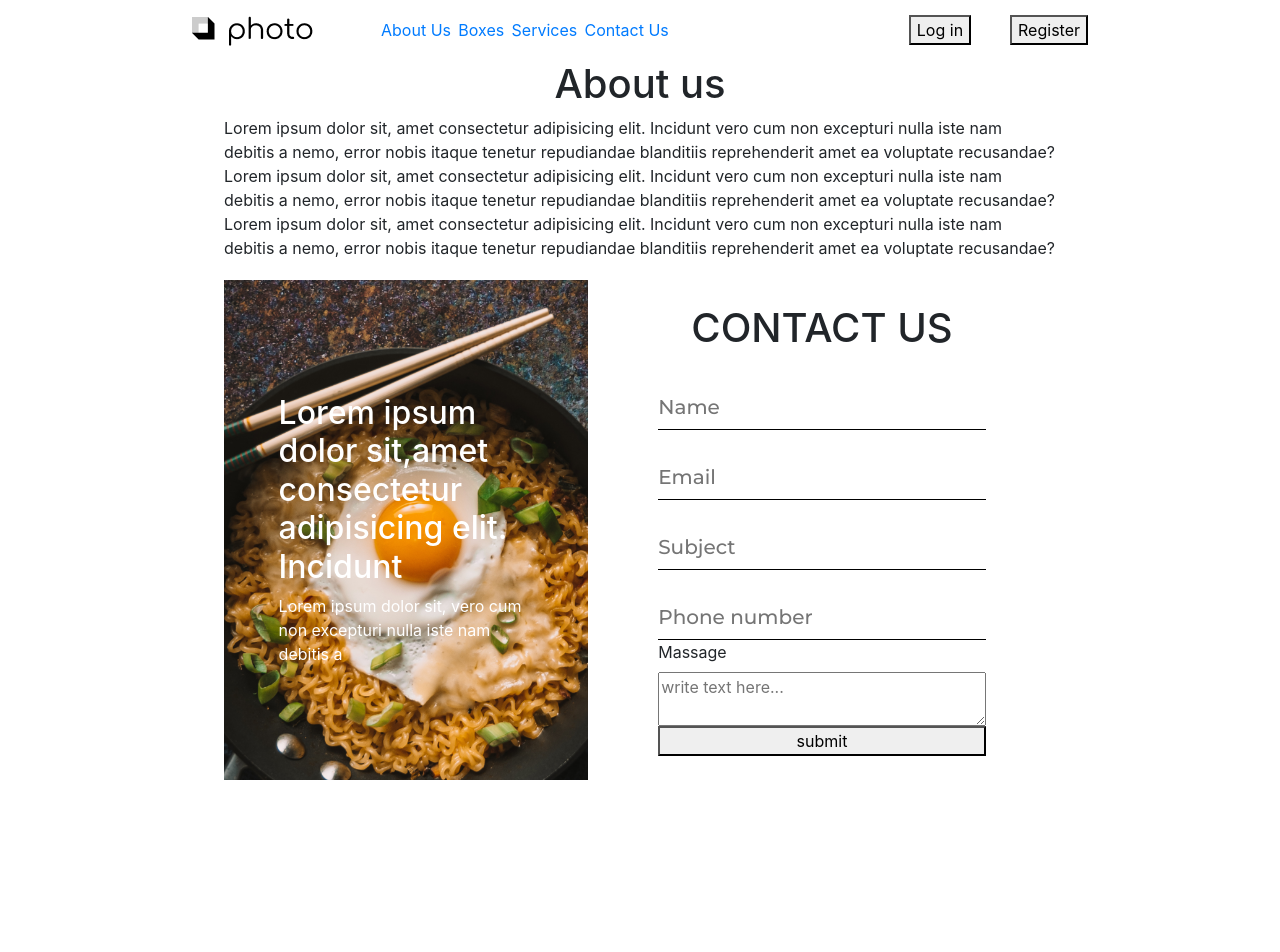
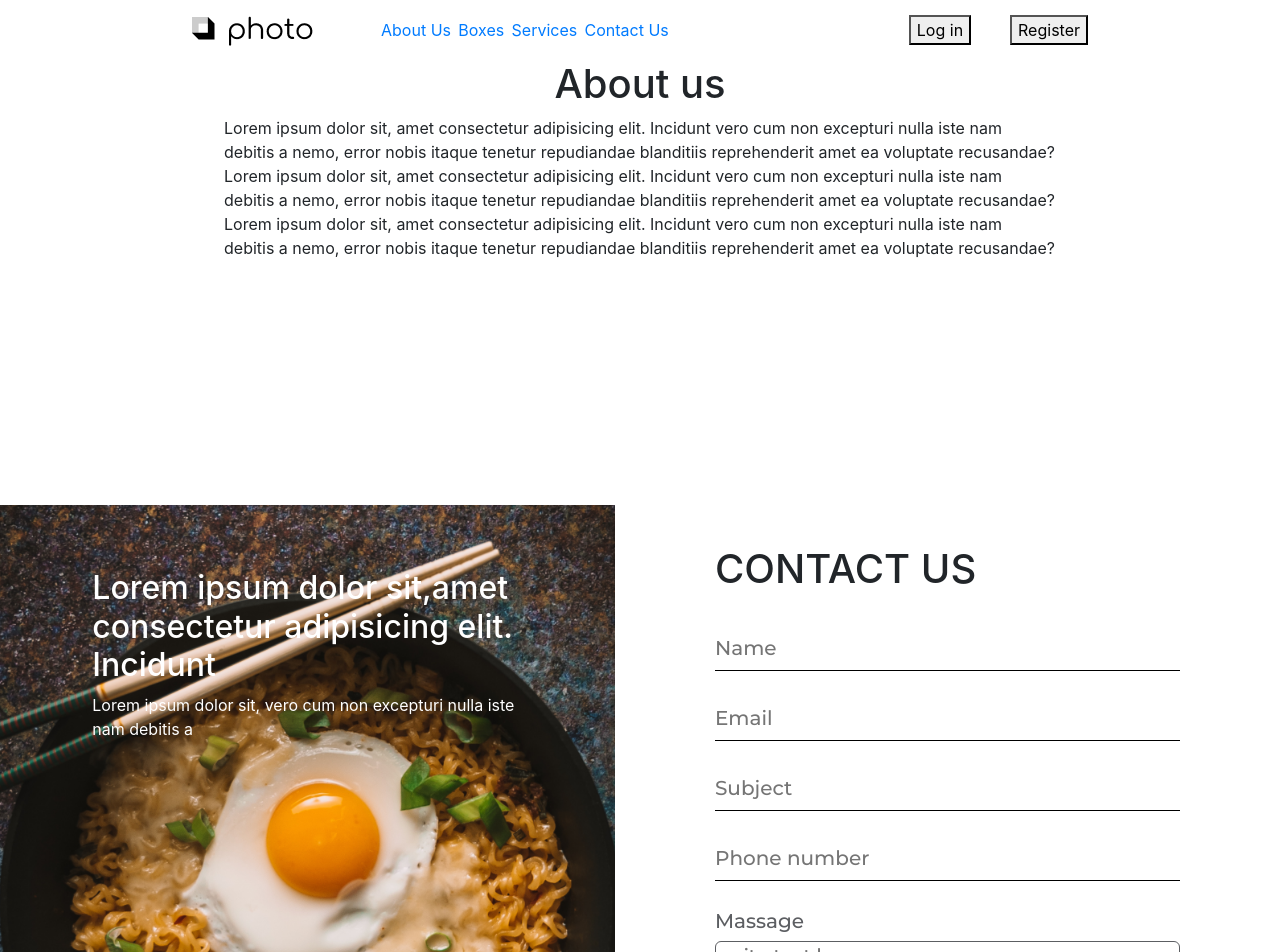
Before and after one commit to aghasi89/opetit.am, a React (Create React App) app: page / in a window 1280 px wide. Shown: the top 952 px of the page. Before the commit the page ends 800 px from the top, so only its background shows below. Built offline with nearby package versions, Linux system fonts and the light colour scheme.

Commit message:
end contact us inputs and send messags

```diff
--- a/src/App/View/Home/Section/ContactUs/ContactUs.css
+++ b/src/App/View/Home/Section/ContactUs/ContactUs.css
@@ -1,16 +1,22 @@
 .contactUsGeneralConteiner{
-    width: 65%;
-    min-height: 500px;
+    width: 100%;
+    min-height: 1100px;
     display: flex;
-    justify-content: center;
+    justify-content: flex-start;
     align-items: center;
     margin: 20px auto;
 }
+.contactUsFormTitle{
+    display: flex;
+    width: 70%;
+    align-items: center;
+    justify-content: flex-start;
+}
 .contactUsImage{
-    width: 60%;
+    width:55.53%;
+    height: 650px;
     display: flex;
     flex-direction: column;
-
     align-items: center;
     background-image: url(./Image/joshua-ryder-I51a7Yy7mQA-unsplash\ 1.png);
     background-position: center;
@@ -60,3 +66,28 @@
 .contactUsFormConteiner{
     width: 70%;
 }
+.massageTextarea {
+    max-width: 468px;
+    height: 80px;
+    box-sizing: border-box;
+    border-radius: 6px;
+    border: 1px solid #5C5E62;
+    font-weight: 500;
+    font-size: 20px;
+    line-height: 24px;
+    font-family: 'Montserrat', sans-serif;
+    letter-spacing: -0.015em;
+
+}
+.massageTitle{
+    margin: 25px 0 5px;
+    font-size: 20px;
+    font-family: 'Montserrat', sans-serif;
+    color: #5C5E62;
+}
+.verificationConteiner{
+    margin: 10px 0 25px;
+    font-size: 20px;
+    font-family: 'Montserrat', sans-serif;
+    color: #5C5E62;
+}
--- a/src/App/View/Home/Section/ContactUs/hook.js
+++ b/src/App/View/Home/Section/ContactUs/hook.js
@@ -1,6 +1,10 @@
 import { useForm } from "react-hook-form";
 import { useDispatch } from "react-redux";
 import { contactUsActions } from "../../../../store/actions";
+
+import 'react-toastify/dist/ReactToastify.css';
+
+
 
 export default  ()=>{
     const dispatch =useDispatch()
@@ -9,5 +13,7 @@ export default  ()=>{
         dispatch(contactUsActions.sendMassageAction(data))
 
     }
+
+
     return {register,handleSubmit, onSubmit,errors}
 }
--- a/src/App/View/Home/Section/ContactUs/index.js
+++ b/src/App/View/Home/Section/ContactUs/index.js
@@ -1,9 +1,10 @@
+import { ToastContainer } from "react-toastify";
 import Input from "../../../../components/Input/Input"
 import "./ContactUs.css"
 import contactUsHook from "./hook"
 
 export default function ContactUs() {
-    const {register,handleSubmit, onSubmit, errors}=contactUsHook();
+    const { register, handleSubmit, onSubmit, errors } = contactUsHook();
 
     return (
         <div className="contactUsGeneralConteiner">
@@ -36,11 +37,11 @@ export default function ContactUs() {
                             placeholder="Name"
                             label="name"
                             required
-                     pattern={{pattern:/^[A-Za-zА-Яа-я]+$/i}}
+                            pattern={{ pattern: /^[A-Za-zА-Яа-я]+$/i }}
                             register={register}
                         />
-                    {errors.name&&errors.name.type==="required" && <div  style={{color:"red", fontSize:"10px"}}>name is required</div>}
-                    {errors.name&&errors.name.type==="pattern" && <div  style={{color:"red", fontSize:"10px"}}>name can only contain letters</div>}
+                        {errors.name && errors.name.type === "required" && <div style={{ color: "red", fontSize: "10px" }}>name is required</div>}
+                        {errors.name && errors.name.type === "pattern" && <div style={{ color: "red", fontSize: "10px" }}>name can only contain letters</div>}
 
 
 
@@ -53,7 +54,7 @@ export default function ContactUs() {
                             required
                             register={register}
                         />
-                    {errors.email&&errors.email.type==="required"&&<div style={{color:"red", fontSize:"10px"}}>Email is required</div>}
+                        {errors.email && errors.email.type === "required" && <div style={{ color: "red", fontSize: "10px" }}>Email is required</div>}
 
                         {/* -----------------Subject input----------------- */}
                         <Input
@@ -61,7 +62,7 @@ export default function ContactUs() {
                             type="text"
                             placeholder="Subject"
                             label="subject"
-                    register={register}/>
+                            register={register} />
 
                         {/* -----------------Phone number input----------------- */}
                         <Input
@@ -69,19 +70,36 @@ export default function ContactUs() {
                             type="text" placeholder="Phone number"
                             defaultValue="+374"
                             label="phone_number"
-                    pattern= {{pattern:/^[0-9,+]+$/i}}
+                            pattern={{ pattern: /^[0-9,+]+$/i }}
                             required
-                    register={register}/>
+                            register={register} />
 
-                    {errors.phone_number && errors.phone_number.type==="required"&&<div style={{color:"red", fontSize:"10px"}}>Phone number is required</div>}
-                    {errors.phone_number&& errors.phone_number.type==="pattern"&&<div style={{color:"red", fontSize:"10px"}}>Phone number can only contain numbers </div>}
+                        {errors.phone_number && errors.phone_number.type === "required" && <div style={{ color: "red", fontSize: "10px" }}>Phone number is required</div>}
+                        {errors.phone_number && errors.phone_number.type === "pattern" && <div style={{ color: "red", fontSize: "10px" }}>Phone number can only contain numbers </div>}
 
                         {/* -----------------Text area----------------- */}
-                    <label>Massage</label>
-                    <textarea  placeholder="write text here..." {...register("message")}></textarea>
-                     <button type="submit"> submit </button  >
+                        <div className="massageTitle">Massage</div>
+                        <textarea
+                            className="massageTextarea"
+                            placeholder="write text here..."
+                            {...register("message")}>
+                        </textarea>
+                        <div className="verificationConteiner ">verification</div>
+
+                        <button type="submit" > submit </button  >
                     </form>
-
+                    <ToastContainer
+                        position="top-right"
+                        autoClose={5000}
+                        hideProgressBar={false}
+                        newestOnTop={false}
+                        closeOnClick
+                        rtl={false}
+                        pauseOnFocusLoss
+                        draggable
+                        pauseOnHover
+                    />
+                    <ToastContainer />
 
                 </div>
             </div>
--- a/src/App/components/Input/Input.js
+++ b/src/App/components/Input/Input.js
@@ -18,7 +18,6 @@ const Input = (props) => {
         case 'input-outlined-bottom':
 
             return (
-
                 <div>
                     <input
                     type={`${type}`}
--- a/src/App/services/routes/contactUs.js
+++ b/src/App/services/routes/contactUs.js
@@ -3,7 +3,7 @@ import api from "../index";
 export const contactUsRequest= async (data)=>{
     try {
         const responce= await api.post('contact_us/', data)
-        return responce.data
+        return responce
     } catch (error) {
         console.log(error);
         throw error
--- a/src/App/store/actions/contactUs.js
+++ b/src/App/store/actions/contactUs.js
@@ -7,3 +7,9 @@ export const sendMassageAction=(payload)=>{
     }
 
 }
+export const sendMassageSuccessAction=()=>{
+    return {
+        type:contactUsTypes.SEND_MASSAGE_SUCCESS,
+    }
+
+}
--- a/src/App/store/reducers/contactUsReducer.js
+++ b/src/App/store/reducers/contactUsReducer.js
@@ -1,12 +1,13 @@
+import { contactUsTypes } from "../types"
+
 const INIT_STATE= {
-
 }
 
 export default (state=INIT_STATE,action)=>{
 const {type, payload}=action
 switch (type) {
     case '1':
-    return
+    return {...state}
     default:
         return state
 }
--- a/src/App/store/sagas/contactUsSaga.js
+++ b/src/App/store/sagas/contactUsSaga.js
@@ -1,11 +1,34 @@
-import { call, takeEvery } from "@redux-saga/core/effects";
+import { call, takeEvery , put} from "@redux-saga/core/effects";
 import { contactUsRequest } from "../../services/routes/contactUs";
+import { contactUsActions } from "../actions";
 import { contactUsTypes } from "../types";
+import { toast } from 'react-toastify';
+const toastSuccess=(text)=>{toast.success(text, {
+  position: "top-center",
+  autoClose: 5000,
+  hideProgressBar: false,
+  closeOnClick: true,
+  pauseOnHover: true,
+  draggable: true,
+  progress: undefined,
+  })}
+
+const toastError=(text)=>{toast.error( text, {
+  position: "top-center",
+  autoClose: 5000,
+  hideProgressBar: false,
+  closeOnClick: true,
+  pauseOnHover: true,
+  draggable: true,
+  progress: undefined,
+  });}
 
 function* sendMassage({payload}){
   try {
-    yield call(contactUsRequest,payload)
+     yield call(contactUsRequest,payload)
+    toastSuccess('success')
   } catch (error) {
+    toastError("message not send")
       throw error
   }
 
--- a/src/App/store/selectors/index.js
+++ b/src/App/store/selectors/index.js
@@ -0,0 +1,3 @@
+import * as contactUsSelectors from './contactUsSelectors'
+
+export  {contactUsSelectors}
```
Also changed, not shown: package.json (+7 -6 lines), src/App/store/selectors/contactUsSelectors.js (added), src/App/store/types/contactUsTypes.js (line endings or trailing spaces), 1 other file (tests, documents, lock files or other folders). Lines whose indentation alone changed are shown as unchanged.
